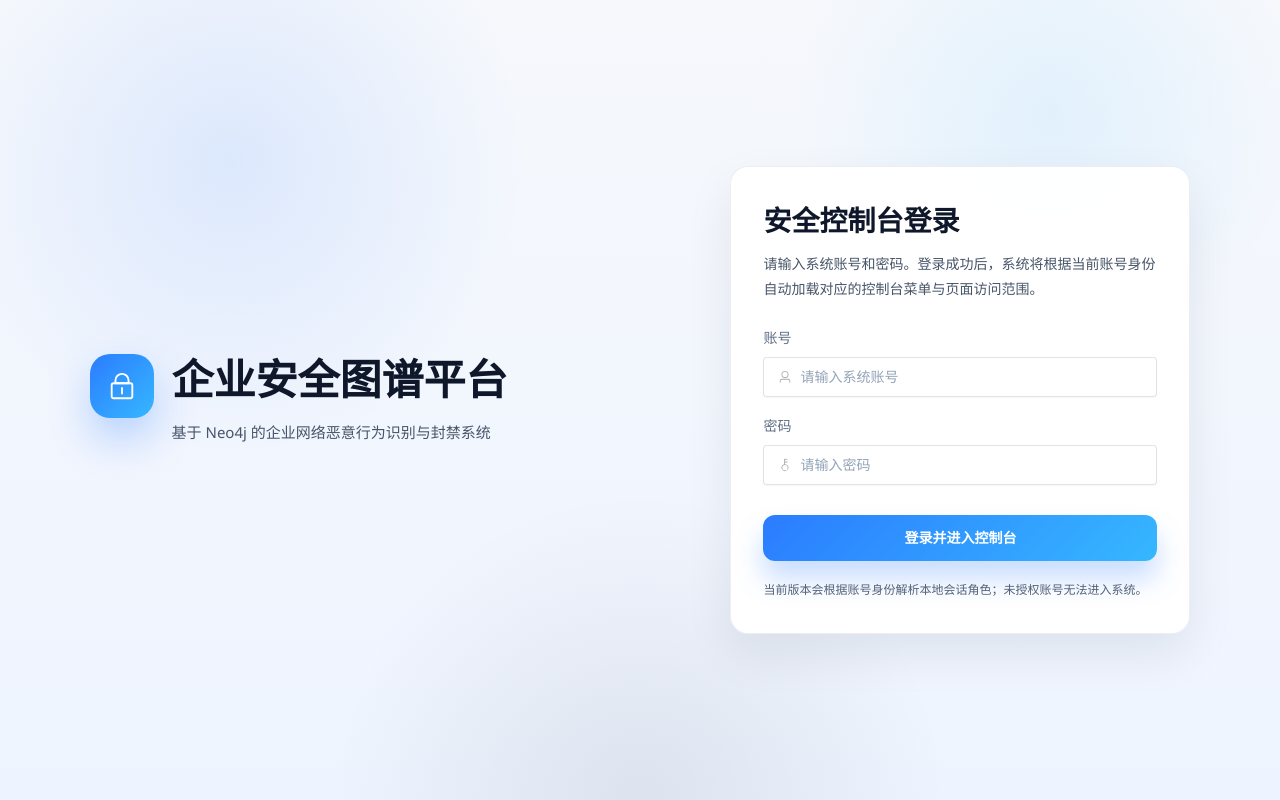
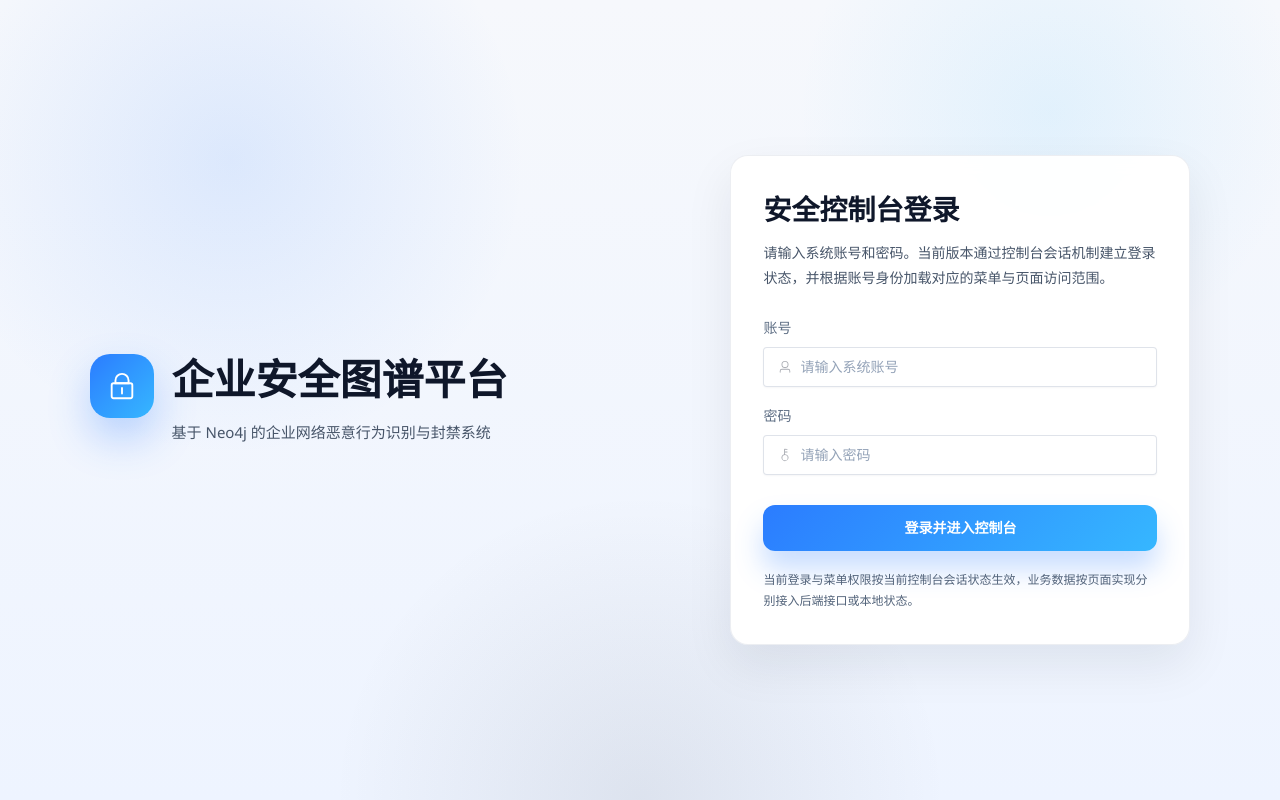
Before and after one commit to wxin10/enterprise-security-graph, a Vue app in the folder frontend/: page /login in a window 1280 px wide. Built offline with nearby package versions, Linux system fonts and the light colour scheme.

Commit message:
refactor: refine login and session boundary messaging

```diff
--- a/frontend/src/layouts/AppLayout.vue
+++ b/frontend/src/layouts/AppLayout.vue
@@ -81,7 +81,7 @@
 // 作用说明：
 // 1. 管理系统主布局、菜单跳转和顶部标题。
 // 2. 根据当前登录角色筛选可见菜单，并在顶部和侧边栏展示用户信息。
-// 3. 根据当前路由 meta 展示页面实现状态说明，避免把所有页面统一写成同一种联调口径。
+// 3. 根据当前路由 meta 展示页面实现状态说明，明确区分本地会话链路与分页面数据接入状态。
 import { computed, onBeforeUnmount, onMounted, ref } from "vue";
 import { Bell, DataLine, Document, DocumentAdd, Lock, Monitor, SetUp, Tickets, User, UserFilled } from "@element-plus/icons-vue";
 import { RouterView, useRoute, useRouter } from "vue-router";
@@ -154,8 +154,16 @@ const currentPageTitle = computed(() => {
 });
 
 const currentPageStatusText = computed(() => {
-  const statusNote = String(route.meta?.statusNote || "").trim();
-  return statusNote || "当前页面访问范围按前端会话守卫生效，模块数据按页面实现分别接入";
+  const dataSource = String(route.meta?.dataSource || "").trim();
+  if (dataSource === "backend-api") {
+    return "当前控制台登录与菜单权限按本地会话状态生效，本页数据已接入后端接口。";
+  }
+
+  if (dataSource === "local-state") {
+    return "当前控制台登录与菜单权限按本地会话状态生效，本页数据仍以本地状态为主。";
+  }
+
+  return "当前控制台登录与菜单权限按本地会话状态生效，模块数据按页面实现分别接入。";
 });
 
 const currentRoleLabel = computed(() => {
--- a/frontend/src/views/LoginView.vue
+++ b/frontend/src/views/LoginView.vue
@@ -26,7 +26,7 @@
         <div class="login-panel__header">
           <h1>安全控制台登录</h1>
           <p>
-            请输入系统账号和密码。登录成功后，系统将根据当前账号身份自动加载对应的控制台菜单与页面访问范围。
+            请输入系统账号和密码。当前版本通过控制台会话机制建立登录状态，并根据账号身份加载对应的菜单与页面访问范围。
           </p>
         </div>
 
@@ -65,7 +65,7 @@
         </el-form>
 
         <div class="login-hint">
-          当前版本会根据账号身份解析本地会话角色；未授权账号无法进入系统。
+          当前登录与菜单权限按当前控制台会话状态生效，业务数据按页面实现分别接入后端接口或本地状态。
         </div>
       </div>
     </div>
```
Also changed, not shown: 2 other files (tests, documents, lock files or other folders).
